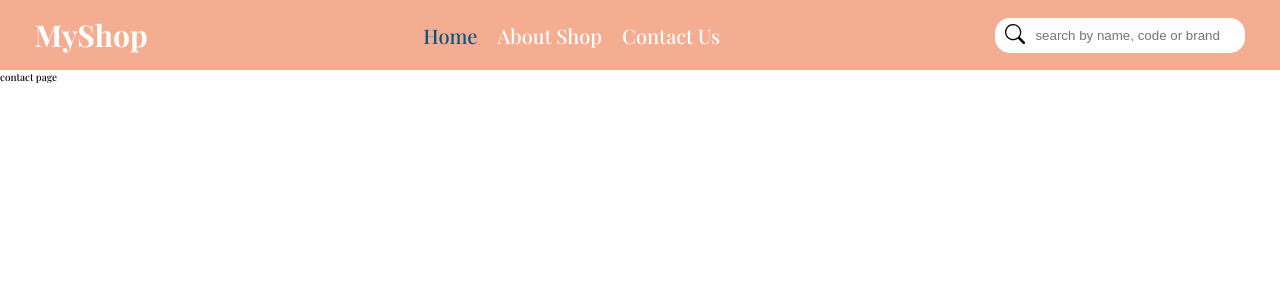
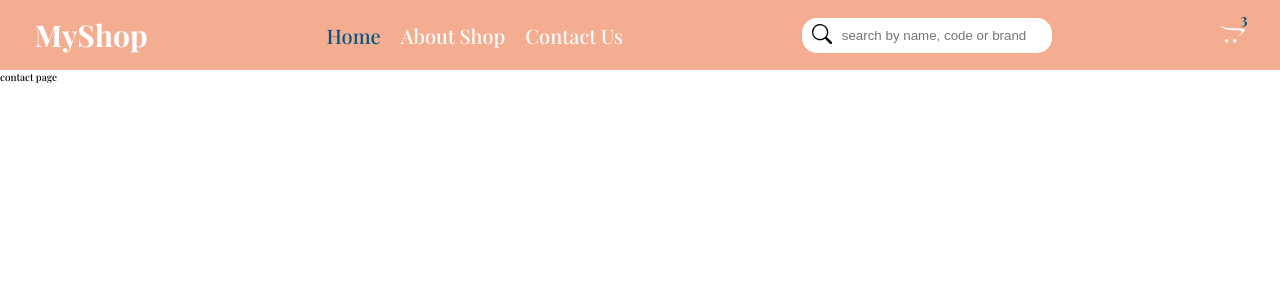
Before and after one commit to radomir-mijovic/webshop-frontend, a Next.js app: page /contact in a window 1280 px wide. Shown: the top 300 px of the page. Built offline with nearby package versions, Linux system fonts and the light colour scheme.

Commit message:
feat: added basic card look

```diff
--- /dev/null
+++ b/components/Cart/Cart.js
@@ -0,0 +1,40 @@
+import React, {useState} from 'react';
+import {CartButton, CartStyled} from "./CartStyled";
+import {FaOpencart} from "react-icons/fa";
+import {GrClose} from "react-icons/gr";
+import {AnimatePresence, motion} from "framer-motion";
+
+const Cart = () => {
+    const [isCard, setIsCard] = useState(false)
+
+    return (
+        <CartStyled>
+            <div className="items-qty">
+                <h2>3</h2>
+            </div>
+            <FaOpencart onClick={() => setIsCard(prevState => !prevState)}/>
+            <AnimatePresence>
+                {isCard &&
+                <motion.div
+                    initial={{opacity: 0, y: '-30%'}}
+                    animate={{opacity: 1, y: 0}}
+                    exit={{opacity: 0, y: '-20%'}}
+                    transition={{duration: .4}}
+                    className="cart">
+                    <div className="cart-info">
+                        <h1>Cart</h1>
+                        <GrClose onClick={() => setIsCard(false)}/>
+                    </div>
+                    <div className="cart-items">
+
+                    </div>
+                    <CartButton>
+                        Checkout
+                    </CartButton>
+                </motion.div>}
+            </AnimatePresence>
+        </CartStyled>
+    );
+};
+
+export default Cart;
--- /dev/null
+++ b/components/Cart/CartStyled.js
@@ -0,0 +1,58 @@
+import styled from "styled-components";
+import {motion} from "framer-motion";
+
+export const CartStyled = styled.div`
+  z-index: 3;
+  cursor: pointer;
+  position: relative;
+
+  > svg {
+    height: 2.5rem;
+    width: 2.5rem;
+    fill: #FFFF;
+  }
+
+  .items-qty {
+    position: absolute;
+    right: -.2rem;
+    top: -1.2rem;
+
+    > h2 {
+      color: #00577F;
+    }
+  }
+
+  .cart {
+    position: absolute;
+    width: 30rem;
+    height: 20rem;
+    right: 5%;
+    top: 6rem;
+    //border: 1px solid #00577F;
+    border-radius: .5rem;
+    box-shadow: rgba(99, 99, 99, 0.2) 0 2px 8px 0;
+    background: #FFFF;
+  }
+
+  .cart-info {
+    display: flex;
+    align-items: center;
+    justify-content: space-between;
+    border-bottom: 1px solid #00577F;
+    padding: 1rem 2rem;
+
+    > h1 {
+      color: #00577F;
+    }
+
+    > svg {
+      fill: #00577F;
+      height: 1.5rem;
+      width: 1.5rem;
+    }
+  }
+`
+
+export const CartButton = styled(motion.button)`
+
+`
--- a/components/Navbar/Navbar.js
+++ b/components/Navbar/Navbar.js
@@ -6,6 +6,7 @@ import SearchInput from "../SearchInput/SearchInput";
 import MenuButton from "../MenuButton/MenuButton";
 import Sidebar from "../Sidebar/Sidebar";
 import {AnimatePresence} from "framer-motion";
+import Cart from "../Cart/Cart";
 
 const Navbar = () => {
     const [isSidebar, setIsSidebar] = useState(false)
@@ -20,7 +21,11 @@ const Navbar = () => {
     return (
         <NavbarStyled>
             <Link href='/' passHref>
-                <h1 onClick={menuHandler}>
+                <h1 onClick={() => {
+                    setIsSidebar(false);
+                    setIsActive(false);
+                    setIsActiveClass(0)
+                }}>
                     MyShop
                 </h1>
             </Link>
@@ -46,6 +51,7 @@ const Navbar = () => {
                 isActive={isActive}
                 setIsActive={setIsActive}
                 setIsSidebar={setIsSidebar}/>
+            <Cart/>
             <AnimatePresence>
                 {isSidebar && <Sidebar
                     isActiveClass={isActiveClass}
--- a/components/Navbar/NavbarStyled.js
+++ b/components/Navbar/NavbarStyled.js
@@ -45,6 +45,7 @@ export const NavbarStyled = styled.nav`
   }
 
   @media (max-width: 785px) {
+    > h1,
     .nav-links,
     .nav-search {
       display: none;
--- a/components/Sidebar/SidebarStyled.js
+++ b/components/Sidebar/SidebarStyled.js
@@ -9,6 +9,7 @@ export const SidebarStyled = styled(motion.div)`
   height: 100%;
   background: #C67486;
   padding: 15rem 7rem;
+  z-index: 2;
 
   > :first-child {
     margin-bottom: 7rem;
```
